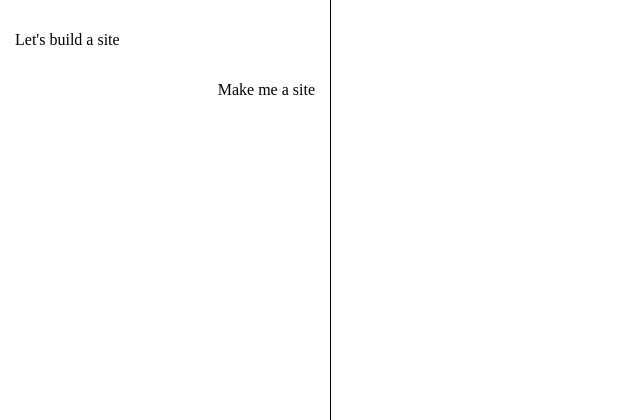
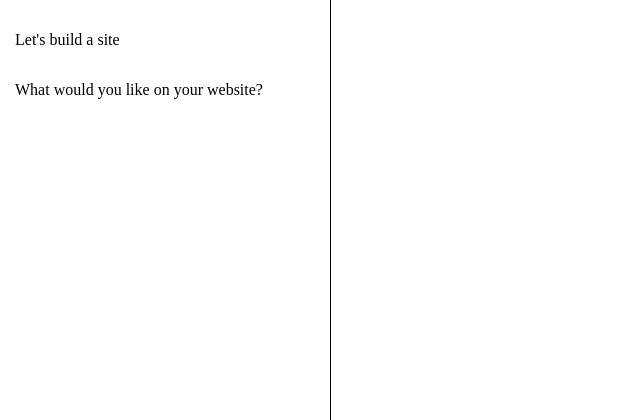
Before and after one commit to shlomo-maghen/webdev-chatbot, a Flask app: page / in a window 1280 px wide. Shown: the top 420 px of the page, without its empty margins (0-640 px from the left). Run offline with Flask 2, Linux system fonts and the light colour scheme; some libraries are stand-ins or nearby versions.

Commit message:
update js

```diff
--- a/david.py
+++ b/david.py
@@ -293,13 +293,15 @@ def add_button(json_obj):
 
 
 def add_link(json_obj):
+		# required fields
 	fields = ["href"]
+
+	sentence = json_obj["user_input"]
+	url = has_url(sentence)
+
 	json_obj["type"] = "link"
 	json_obj["tag"] = "a"
 	json_obj["function"] = "add_link"
-
-	sentence = json_obj["user_input"]
-	url = has_url(sentence)
 
 	if url:
 		json_obj["href"] = url
@@ -310,19 +312,54 @@ def add_link(json_obj):
 	for field in fields:
 		if field not in json_obj:
 			json_obj["needs"] = field
-			json_obj["response"] = "What link would you like to add?"
+			json_obj["response"] = "What is the url for the link?"
 			return json.dumps(json_obj)
-		elif "href" in json_obj:
+		elif "src" in json_obj:
 			if not url:
 				json_obj["response"] = "That was not a valid link. Try again."
 				return json.dumps(json_obj)
 			else:
 				json_obj["href"] = url
-		# else:
-		new_object = {"type":"link", "tag": "a", "href": url,
-						"done": "true", "response": "There is now a path to another site on your site. META!"}
+		else:
+			new_object = {"done": "true", "tag": "a", "type": "link",
+				"href": url, "response": "There is now a path to another site on your site. META!"}
+			# del json_obj["needs"]
+			# del json_obj["function"]
+			# json_obj["response"] = "Done. I added your video!"
+			# json_obj["done"] = "true"
+			return json.dumps(new_object)
 
-		return json.dumps(new_object)
+
+	# fields = ["href"]
+	# json_obj["type"] = "link"
+	# json_obj["tag"] = "a"
+	# json_obj["function"] = "add_link"
+
+	# sentence = json_obj["user_input"]
+	# url = has_url(sentence)
+
+	# if url:
+	# 	json_obj["href"] = url
+	# 	json_obj["response"] = "You have created a portal to another site!"
+	# 	json_obj["done"] = "true"
+	# 	return json.dumps(json_obj)
+
+	# for field in fields:
+	# 	if field not in json_obj:
+	# 		json_obj["needs"] = field
+	# 		json_obj["response"] = "What link would you like to add?"
+	# 		return json.dumps(json_obj)
+	# 	elif "href" in json_obj:
+	# 		if not url:
+	# 			json_obj["response"] = "That was not a valid link. Try again."
+	# 			return json.dumps(json_obj)
+	# 		else:
+	# 			json_obj["href"] = url
+	# 	# else:
+	# 	new_object = {"type":"link", "tag": "a", "href": url,
+	# 					"done": "true", "response": "There is now a path to another site on your site. META!"}
+
+	# 	return json.dumps(new_object)
 
 
 def get_input_from_user(text):
--- a/static/rebecca.js
+++ b/static/rebecca.js
@@ -91,11 +91,12 @@ function insertTitle(object) {
 }
 
 function insertLink(object) {
-    var element = document.createElement("h1");
-    var object2 = document.createTextNode(object.innerHTML);
+    var element = document.createElement("a");
+    var object2 = document.createTextNode(object.href);
     element.style.fontFamily = "arial";
     element.style.textAlign = "center";
     element.style.fontSize = object.size;
+    element.setAttribute("href", object.href);
     var preview = document.getElementById('preview');
     preview.appendChild(element);
     element.appendChild(object2);
--- a/templates/index2.html
+++ b/templates/index2.html
@@ -53,7 +53,8 @@
 	<div id='chat'>
 		<div id="chatarea">
 			<p class="alisa message">Let's build a site</p>
-			<p class="user_message message">Make me a site</p>
+			<p class="alisa message">What would you like on your website?</p>
+			<!-- <p class="user_message message">Make me a site</p> -->
 		</div>
 		<form onsubmit='send(); return false;'>
 			<input type='text' id='user_input'>
```
Also changed, not shown: 1 other file.
